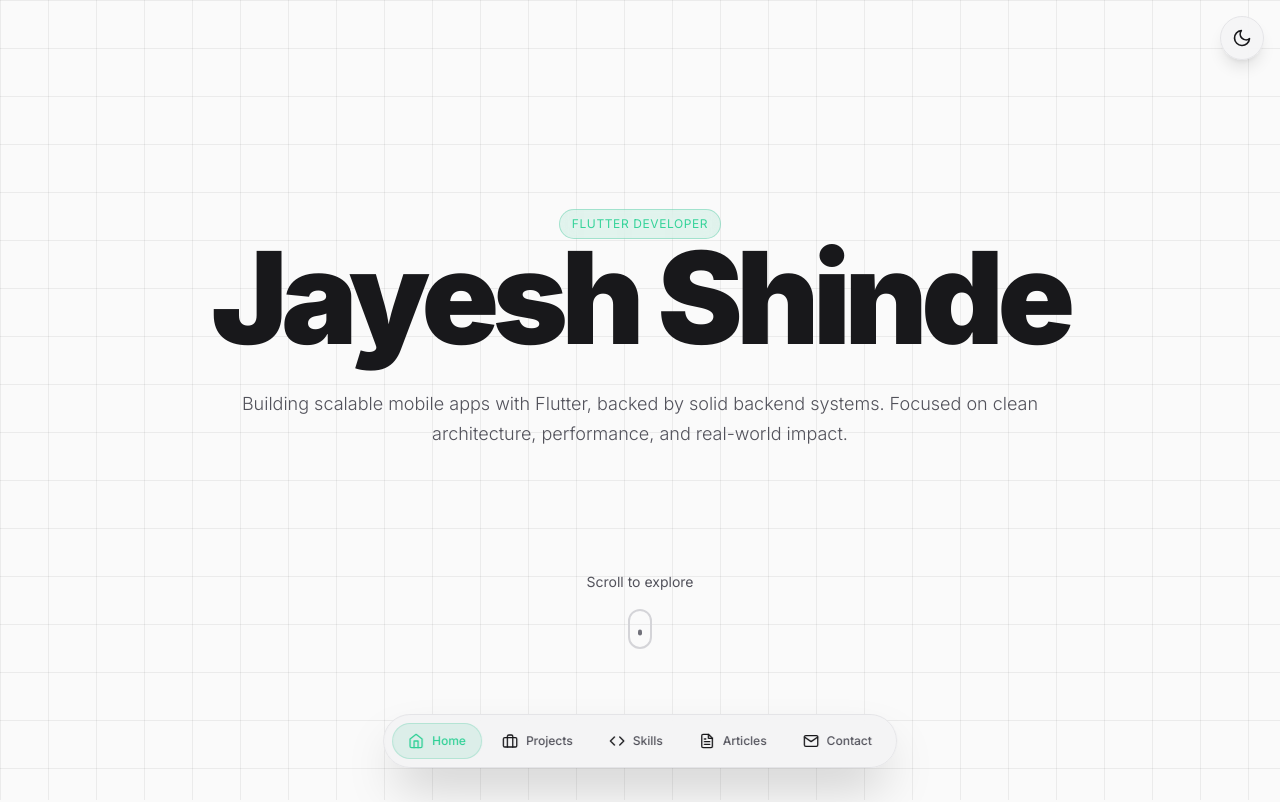
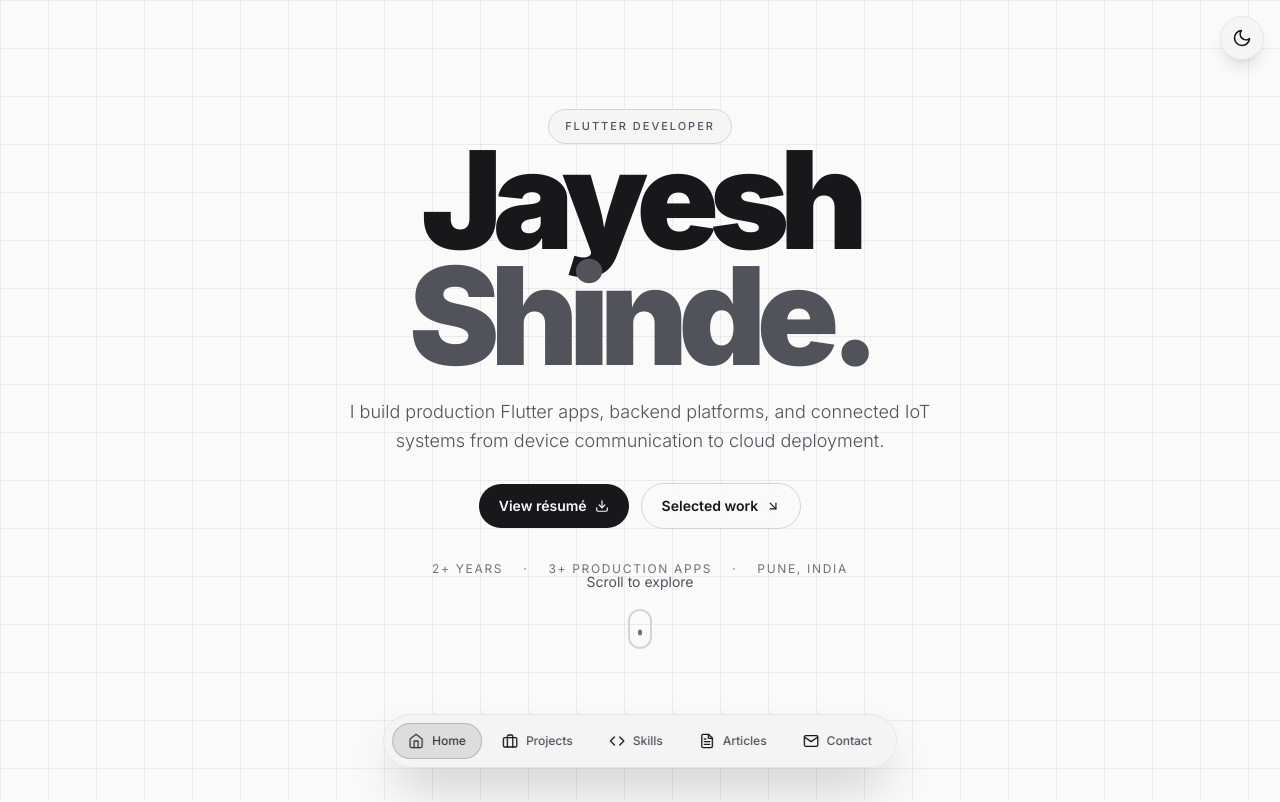
Before and after one commit to shutterscripter/shutterscripter.github.io, a React (Vite) app: page / in a window 1280 px wide. Shown: the top 802 px of the page. Built offline with nearby package versions, Linux system fonts and the light colour scheme; a web font is replaced by a local one.

Commit message:
Experience added

```diff
--- a/src/components/Contact/ContactSection.jsx
+++ b/src/components/Contact/ContactSection.jsx
@@ -3,56 +3,71 @@ import { motion } from "framer-motion";
 import { SiLinkedin } from "react-icons/si";
 import { SiGithub } from "react-icons/si";
 import { FiMail } from "react-icons/fi";
+import { FaXTwitter } from "react-icons/fa6";
 import SocialLink from "../SocialLink";
 const ContactSection = () => {
   return (
-    <footer id="contact" className="py-24 scroll-mt-24">
-      <div className="grid md:grid-cols-2 gap-12 mb-12">
+    <footer
+      id="contact"
+      className="relative left-1/2 w-screen -translate-x-1/2 scroll-mt-24 bg-fg text-surface"
+    >
+      <div className="mx-auto max-w-5xl px-4 py-16 sm:py-20">
+        <div className="flex flex-col justify-between gap-10 border-b border-surface/20 pb-12 md:flex-row md:items-end">
+          <div className="max-w-xl">
+            <p className="mb-3 text-xs font-semibold uppercase tracking-[0.2em] text-surface/60">
+              Get in touch
+            </p>
+            <h4 className="text-3xl font-bold tracking-tight text-surface sm:text-5xl">
+              Let&apos;s build something useful.
+            </h4>
+            <a
+              href="mailto:jay2272001@gmail.com"
+              className="mt-6 inline-block text-sm text-surface/70 underline decoration-surface/30 underline-offset-4 transition-colors hover:text-surface"
+            >
+              jay2272001@gmail.com
+            </a>
+          </div>
+
           <div>
-          <h4 className="mb-4 text-xl font-semibold text-fg">Contact</h4>
-          <ul className="space-y-2">
-            <li>
+            <div className="flex gap-3">
+              <SocialLink
+                href="https://www.linkedin.com/in/jayeshshinde2001/"
+                icon={<SiLinkedin />}
+                label="LinkedIn"
+              />
+              <SocialLink
+                href="https://github.com/shutterscripter"
+                icon={<SiGithub />}
+                label="GitHub"
+              />
+              <SocialLink
+                href="https://x.com/jayesssssh"
+                icon={<FaXTwitter />}
+                label="X"
+              />
+              <SocialLink
+                href="mailto:jay2272001@gmail.com"
+                icon={<FiMail />}
+                label="Email"
+              />
+            </div>
+          </div>
+        </div>
+
+        <div className="flex flex-col gap-2 pt-6 text-xs text-surface/50 sm:flex-row sm:items-center sm:justify-between">
+          <motion.p initial={{ opacity: 0 }} whileInView={{ opacity: 1 }}>
+            © 2026 Jayesh Shinde
+          </motion.p>
           <a
             href="https://maps.app.goo.gl/rkRrCzUWkohctrA17"
             target="_blank"
             rel="noopener noreferrer"
-                className="text-fg-muted transition-colors hover:text-fg"
+            className="transition-colors hover:text-surface"
           >
             Pune, Maharashtra
           </a>
-            </li>
-            <li>
-              <a
-                href="mailto:jay2272001@gmail.com"
-                className="text-fg-muted transition-colors hover:text-fg"
-              >
-                jay2272001@gmail.com
-              </a>
-            </li>
-          </ul>
-        </div>
-        <div>
-          <h4 className="mb-4 text-xl font-semibold text-fg">Follow on</h4>
-          <div className="flex gap-6">
-            <SocialLink
-              href="https://www.linkedin.com/in/jayeshshinde2001/"
-              icon={<SiLinkedin />}
-            />
-            <SocialLink
-              href="https://github.com/shutterscripter"
-              icon={<SiGithub />}
-            />
-            <SocialLink href="mailto:jay2272001@gmail.com" icon={<FiMail />} />
         </div>
       </div>
-      </div>
-      <motion.p
-        initial={{ opacity: 0 }}
-        whileInView={{ opacity: 1 }}
-        className="text-center text-sm text-fg-subtle opacity-70 dark:opacity-50"
-      >
-        © 2025 Jayesh Shinde. All rights reserved.
-      </motion.p>
     </footer>
   );
 };
--- a/src/components/Experience/TimelineItem.jsx
+++ b/src/components/Experience/TimelineItem.jsx
@@ -21,7 +21,7 @@ const TimelineItem = ({
       {/* Timeline dot */}
       <motion.div
         className="absolute left-[-4px] z-10 h-3 w-3 rounded-full border-2 border-surface bg-accent-muted"
-        whileHover={{ scale: 1.5, backgroundColor: "#10b981" }}
+        whileHover={{ scale: 1.5 }}
         transition={{ type: "spring", stiffness: 400 }}
       />
 
--- a/src/components/Hero/AnimatedRoleBadge.jsx
+++ b/src/components/Hero/AnimatedRoleBadge.jsx
@@ -3,9 +3,10 @@ import { AnimatePresence, motion } from "framer-motion";
 
 const AnimatedRoleBadge = () => {
   const roles = [
-    "Full Stack Mobile Developer",
+    "Software Developer",
     "Flutter Developer",
-    "Backend Enginner",
+    "Backend Engineer",
+    "Devops Enthusiast",
   ];
 
   const [currentIndex, setCurrentIndex] = useState(0);
@@ -27,7 +28,7 @@ const AnimatedRoleBadge = () => {
           animate={{ opacity: 1, y: 0, scale: 1 }}
           exit={{ opacity: 0, y: -20, scale: 0.8 }}
           transition={{ duration: 0.5, ease: "easeInOut" }}
-          className="absolute inline-block rounded-full border border-accent/30 bg-accent/10 px-3 py-1.5 text-xs uppercase tracking-wider text-accent-muted backdrop-blur-sm"
+          className="absolute inline-block rounded-full border border-border-strong bg-surface-elevated/80 px-4 py-2 text-[11px] font-medium uppercase tracking-[0.18em] text-fg-muted backdrop-blur-sm"
           whileHover={{ scale: 1.05 }}
         >
           {roles[currentIndex]}
--- a/src/components/Hero/IntroText.jsx
+++ b/src/components/Hero/IntroText.jsx
@@ -6,6 +6,8 @@ import { SECTION_HEIGHT } from "../../constants/ScreenUtils";
 import { motion } from "framer-motion";
 import InteractiveGrid from "./InteractiveGrid";
 import AnimatedRoleBadge from "./AnimatedRoleBadge";
+import { FiArrowDownRight, FiDownload } from "react-icons/fi";
+import resumeUrl from "../../assets/Jayesh_Shinde_BE.pdf";
 
 const IntroText = () => {
   const { scrollY } = useScroll();
@@ -34,54 +36,63 @@ const IntroText = () => {
         <InteractiveGrid mouseX={mouseX} mouseY={mouseY} />
       </div>
 
-      <div className="relative z-10 h-full flex flex-col items-center justify-center text-center p-4 pb-32">
+      <div className="relative z-10 flex h-full flex-col items-center justify-center p-4 pb-32 text-center">
         <AnimatedRoleBadge />
         <motion.h1
           initial={{ y: 20, opacity: 0 }}
           animate={{ y: 0, opacity: 1 }}
           transition={{ duration: 0.8, delay: 0.2 }}
-          className="mb-8 px-4 text-5xl font-black leading-[0.9] tracking-tighter text-fg md:text-7xl lg:text-9xl"
+          className="mb-6 px-4 text-6xl font-black leading-[0.84] tracking-[-0.07em] text-fg md:text-8xl lg:text-[8.5rem]"
           style={{ fontFamily: "'Space Grotesk', sans-serif" }}
         >
-          <span className="">Jayesh Shinde</span>
+          <span>Jayesh</span>
+          <span className="block text-fg-muted">Shinde.</span>
         </motion.h1>
 
         <motion.div
           initial={{ y: 20, opacity: 0 }}
           animate={{ y: 0, opacity: 1 }}
           transition={{ duration: 0.8, delay: 0.3 }}
-          className="flex items-start justify-center gap-4 mb-8 max-w-4xl px-4"
+          className="mb-7 flex max-w-2xl items-start justify-center gap-4 px-4"
         >
           <div>
             <p className="text-sm font-light leading-relaxed text-fg-muted md:text-base lg:text-lg">
-              Building scalable mobile apps with Flutter, backed by solid
-              backend systems. Focused on clean architecture, performance, and
-              real-world impact.
+              I build production Flutter apps, backend platforms, and connected
+              IoT systems from device communication to cloud deployment.
             </p>
           </div>
         </motion.div>
 
-        {/* <motion.button
-                onClick={() =>
-                  document
-                    .getElementById("contact")
-                    ?.scrollIntoView({ behavior: "smooth" })
-                }
-                initial={{ y: 20, opacity: 0 }}
-                animate={{ y: 0, opacity: 1 }}
-                transition={{ duration: 0.8, delay: 0.5 }}
-                whileHover={{ scale: 1.05 }}
-                whileTap={{ scale: 0.95 }}
-                className="group relative mt-4 overflow-hidden rounded-full bg-gradient-to-r from-accent to-accent-secondary px-8 py-4 font-bold text-white shadow-lg shadow-accent/50 transition-all"
-              >
-                <span className="relative z-10">Get In Touch</span>
-                <motion.div
-                  className="absolute inset-0 bg-gradient-to-r from-accent-muted to-accent-secondary"
-                  initial={{ x: "-100%" }}
-                  whileHover={{ x: 0 }}
-                  transition={{ duration: 0.3 }}
-                />
-              </motion.button> */}
+        <motion.div
+          initial={{ y: 16, opacity: 0 }}
+          animate={{ y: 0, opacity: 1 }}
+          transition={{ duration: 0.7, delay: 0.45 }}
+          className="flex flex-wrap items-center justify-center gap-3"
+        >
+          <a
+            href={resumeUrl}
+            target="_blank"
+            rel="noopener noreferrer"
+            className="inline-flex items-center gap-2 rounded-full bg-fg px-5 py-3 text-sm font-semibold text-surface transition-transform hover:-translate-y-0.5"
+          >
+            View résumé <FiDownload aria-hidden />
+          </a>
+          <a
+            href="#projects"
+            className="inline-flex items-center gap-2 rounded-full border border-border-strong bg-surface/70 px-5 py-3 text-sm font-semibold text-fg backdrop-blur-sm transition-colors hover:bg-surface-elevated"
+          >
+            Selected work <FiArrowDownRight aria-hidden />
+          </a>
+        </motion.div>
+
+        <motion.div
+          initial={{ opacity: 0 }}
+          animate={{ opacity: 1 }}
+          transition={{ delay: 0.8 }}
+          className="mt-8 flex flex-wrap items-center justify-center gap-x-5 gap-y-2 text-xs uppercase tracking-[0.14em] text-fg-subtle"
+        >
+          <span>2+ years</span><span aria-hidden>·</span><span>3+ production apps</span><span aria-hidden>·</span><span>Pune, India</span>
+        </motion.div>
 
         {/* Scroll indicator */}
         <motion.div
--- a/src/components/SocialLink.jsx
+++ b/src/components/SocialLink.jsx
@@ -1,11 +1,12 @@
 import React from "react";
-const SocialLink = ({ href, icon }) => {
+const SocialLink = ({ href, icon, label }) => {
   return (
     <a
       href={href}
-      className="text-2xl text-fg-muted transition-colors hover:text-fg"
+      className="inline-flex h-11 w-11 items-center justify-center rounded-full border border-surface/25 text-lg text-surface/70 transition-colors hover:bg-surface hover:text-fg"
       target="_blank"
       rel="noopener noreferrer"
+      aria-label={label}
     >
       {icon}
     </a>
--- a/src/data/projects.js
+++ b/src/data/projects.js
@@ -5,60 +5,54 @@ export const GITHUB_PROFILE_URL =
 export const PROJECTS = {
   mobile: [
     {
-      title: "NewSummary - The News APP",
+      title: "Io-Net",
       description:
-        "A dynamic platform delivering real-time news updates sourced from an open news API. Features intelligent summarization, search functionality, and offline capabilities.",
-      tags: ["Flutter", "GetX", "API"],
-      link: "https://github.com/shutterscripter/FlutterPress",
-      image:
-        "https://images.unsplash.com/photo-1504711434969-e33886168f5c?q=80&w=2670&auto=format&fit=crop",
+        "A cloud-connected IoT platform for real-time monitoring, remote control, scheduling, and multi-user device sharing, with PIN-based onboarding and atomic credit deductions.",
+      tags: ["Flutter", "Express.js", "MongoDB", "IoT"],
+      link: GITHUB_PROFILE_URL,
     },
     {
-      title: "GlassKey - Android Keyboard",
+      title: "USB-Link",
       description:
-        "A custom Android keyboard designed to personalize the typing experience. Supports multiple key variations, special characters, and sound effects for keypress feedback.",
-      tags: ["Android", "Java", "XML"],
-      link: "https://github.com/shutterscripter/Custom_Android_Keyboard",
-      image:
-        "https://images.unsplash.com/photo-1512941937669-90a1b58e7e9c?q=80&w=2670&auto=format&fit=crop",
+        "A Flutter diagnostics tool for live USB CDC communication with embedded devices, including firmware configuration, alarm tracking, health monitoring, and Excel telemetry exports.",
+      tags: ["Flutter", "USB CDC", "Embedded", "Excel"],
+      link: GITHUB_PROFILE_URL,
     },
     {
-      title: "DialTrack - Call Log Manager",
+      title: "DialTrack",
       description:
-        "Manages and organizes call log history with features for automatic calling via CSV files. Includes advanced filtering and contact import capabilities.",
-      tags: ["Flutter", "Firebase", "Dart"],
-      link: "#",
-      image:
-        "https://images.unsplash.com/photo-1551650975-87deedd944c3?q=80&w=2670&auto=format&fit=crop",
+        "A Flutter telecom analytics application with call-pattern insights, interactive activity breakdowns, and CSV-based bulk dialing workflows.",
+      tags: ["Flutter", "GetX", "Firebase", "CSV"],
+      link: GITHUB_PROFILE_URL,
     },
   ],
   backend: [
     {
-      title: "DelKey Backend",
+      title: "ERP System with RAG Assistant",
       description:
-        "Developed scalable backend for a Wi-Fi-based smart lock system, enabling secure, cloud-integrated access control. Implemented proximity-based device authentication, real-time communication with IoT hardware, and administrator-authorized unlocking of secured enclosures. Designed backend services for audit logging, access monitoring, and device management to support industrial and enterprise use cases.",
-      tags: ["Go", "Fiber", "Redis", "PostgreSQL", "WebSocket", "Docker"],
+        "An ERP platform for employee, inventory, and operational workflows with real-time stock tracking and reporting. Its RAG assistant processes documents and returns contextual answers through a semantic retrieval pipeline.",
+      tags: ["Node.js", "Ollama", "ChromaDB", "SQL", "Flutter"],
       link: GITHUB_PROFILE_URL,
     },
     {
-      title: "ERP System [Playstore]",
+      title: "Io-Net",
       description:
-        "Implemented backend services for an ERP system to manage employee data, inventory/stock, and operational workflows. Built APIs for real-time stock tracking, employee management, and reporting, ensuring efficient business operations.",
-      tags: ["Node.js", "SQL", "CI/CD", "Flutter"],
+        "A cloud-connected IoT platform for real-time monitoring, remote control, scheduling, and multi-user device sharing. Includes PIN-based onboarding and atomic daily credit deductions for reliable service management.",
+      tags: ["Express.js", "MongoDB", "IoT", "Flutter"],
       link: GITHUB_PROFILE_URL,
     },
     {
-      title: "Deadsniper [GitHub]",
+      title: "USB-Link",
       description:
-        "Built an open-source CLI tool in Go that crawls websites recursively and detects broken links (4xx/5xx, soft 404s). Implemented concurrent HTTP checking with configurable threads, depth-limited same-domain crawling, and multiple output formats (text/JSON). Supports cross-platform builds (macOS, Linux, Windows) via automated build scripts. Published with an install script for quick setup.",
-      tags: ["Go", "Concurrency", "Web Scraping", "CLI"],
+        "A Flutter diagnostics tool for real-time USB CDC communication with embedded devices. It monitors live parameters, firmware settings, alarms, and hardware health, with Excel exports for telemetry and debugging.",
+      tags: ["Flutter", "USB CDC", "Embedded", "Excel"],
       link: GITHUB_PROFILE_URL,
     },
     {
-      title: "URL Shortener [GitHub]",
+      title: "DialTrack",
       description:
-        "Built a high-performance URL shortening service with custom short codes, expiration, and IP-based rate limiting. Implemented URL validation, redirect analytics, and Dockerized deployment for scalable API performance.",
-      tags: ["Go", "Fiber", "Redis", "Docker", "REST APIs"],
+        "A telecom analytics and call-management app with repeated-caller insights, duration trends, interactive activity breakdowns, and CSV-powered bulk dialing workflows.",
+      tags: ["Flutter", "GetX", "Firebase", "CSV"],
       link: GITHUB_PROFILE_URL,
     },
   ],
@@ -70,21 +64,21 @@ export const HOME_PROJECTS = {
     {
       title: "Io-Net",
       description:
-        "An IoT platform that unifies multiple smart devices into a single controllable network with real-time monitoring and remote device management. Built secure device onboarding (PIN pairing), scheduling automation, and multi-user device sharing for collaborative monitoring and control. Implemented a reliable backend using ExpressJS and MongoDB, supporting cloud-connected IoT workflows with high scalability. Includes an automated credit deduction system for continuous service usage, ensuring atomic and fail-safe daily balance updates.",
+        "A cloud-connected IoT platform for real-time monitoring, remote control, scheduling, and multi-user device sharing. Built with PIN-based onboarding and reliable atomic daily credit deductions.",
       tags: ["Express.js", "MongoDB", "IoT"],
       link: GITHUB_PROFILE_URL,
     },
     {
       title: "USB-Link",
       description:
-        "Flutter-based hardware interface tool to query and monitor connected embedded devices using USB CDC communication. Fetches live device parameters, firmware settings, alarms, and system health data, presenting them in an intuitive real-time monitoring dashboard. Supports structured device configuration and diagnostics by reading system alerts and operational states directly from hardware. Includes Excel log export and session report generation for telemetry storage, debugging, and data-driven analysis.",
+        "A Flutter hardware interface for real-time USB CDC communication. It surfaces device parameters, firmware settings, alarms, and system health, with Excel log exports for diagnostics and analysis.",
       tags: ["Flutter", "USB CDC", "Embedded"],
       link: GITHUB_PROFILE_URL,
     },
     {
       title: "DialTrack",
       description:
-        "A practical telecom analytics and automation tool built with Flutter, GetX, and Firebase. Automatically fetches call logs and provides insights like total calls, repeated callers, max duration, and call behavior trends. Includes daily and monthly breakdowns with interactive charts and supports CSV-based bulk call automation for structured dialing workflows.",
+        "A telecom analytics and automation tool that turns call logs into repeated-caller, duration, and activity insights, with interactive breakdowns and CSV-based bulk dialing.",
       tags: ["Flutter", "GetX", "Firebase"],
       link: GITHUB_PROFILE_URL,
     },
--- a/src/index.css
+++ b/src/index.css
@@ -21,10 +21,10 @@
   --border: #e4e4e7;
   --border-strong: #d4d4d8;
 
-  /* Brand (primary = emerald family, secondary = blue for gradients) */
-  --accent: #10b981;
-  --accent-muted: #34d399;
-  --accent-secondary: #3b82f6;
+  /* Monochrome accent system */
+  --accent: #18181b;
+  --accent-muted: #3f3f46;
+  --accent-secondary: #71717a;
 
   /* Hero / ambient (derived from brand) */
   --cursor-glow: color-mix(in srgb, var(--accent) 12%, transparent);
@@ -43,6 +43,10 @@
 
   --border: #27272a;
   --border-strong: #3f3f46;
+
+  --accent: #fafafa;
+  --accent-muted: #d4d4d8;
+  --accent-secondary: #71717a;
 
   --cursor-glow: color-mix(in srgb, var(--accent) 15%, transparent);
   --grid-line: rgba(128, 128, 128, 0.07);
```
Also changed, not shown: src/components/Experience/ExperienceSection.jsx (+26 -21 lines), 1 other file (tests, documents, lock files or other folders). Lines whose indentation alone changed are shown as unchanged.
